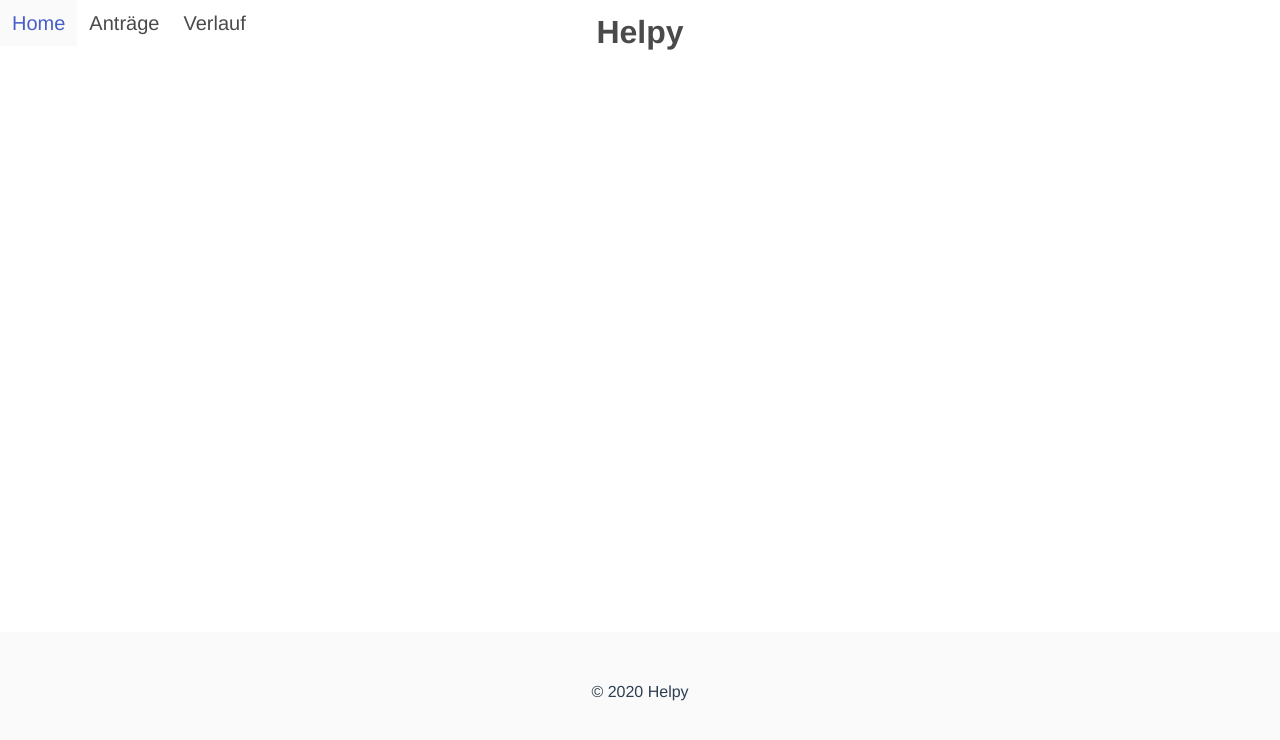
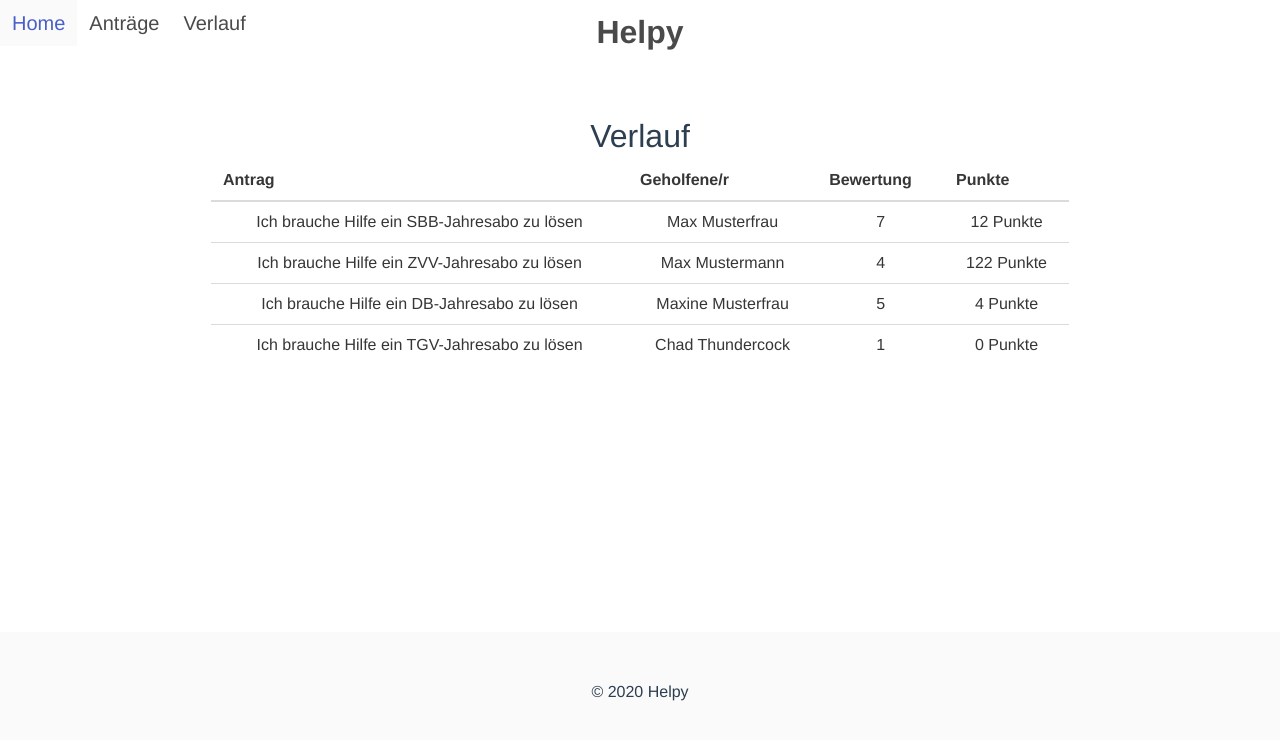
Before and after one commit to Hoi15A/helpy-frontend, a Vue app: page /history in a window 1280 px wide. Shown: the top 740 px of the page. Built offline with nearby package versions, Linux system fonts and the light colour scheme.

Commit message:
Add History page

```diff
--- a/src/router/index.js
+++ b/src/router/index.js
@@ -5,6 +5,7 @@ import Login from "../views/Login.vue";
 import Register from "../views/Register.vue";
 import Requests from "../views/Requests.vue";
 import CreateRequest from "@/views/CreateRequest";
+import History from "@/views/History";
 
 Vue.use(VueRouter);
 
@@ -35,6 +36,11 @@ const routes = [
     component: CreateRequest
   },
   {
+    path: "/history",
+    name: "History",
+    component: History
+  },
+  {
     path: "/about",
     name: "About",
     // route level code-splitting
--- /dev/null
+++ b/src/views/History.vue
@@ -0,0 +1,50 @@
+<template>
+  <div class="history">
+    <div class="columns is-centered">
+      <div class="column is-three-quarters">
+        <h1>Verlauf</h1>
+        <table class="table is-fullwidth is-hoverable">
+          <thead>
+          <tr>
+            <th scope="col">Antrag</th>
+            <th scope="col">Geholfene/r</th>
+            <th scope="col">Bewertung</th>
+            <th scope="col">Punkte</th>
+          </tr>
+          </thead>
+          <tbody>
+            <tr v-for="entry in historyItems" :key="entry">
+              <td>{{entry.antrag}}</td>
+              <td>{{entry.helpseeker}}</td>
+              <td>{{entry.rating}}</td>
+              <td>{{entry.points}} Punkte</td>
+            </tr>
+          </tbody>
+        </table>
+      </div>
+    </div>
+  </div>
+</template>
+
+<script>
+export default {
+  name: "History",
+  data: function () {
+    return {
+      historyItems: []
+    }
+  },
+  beforeMount: function() {
+    setTimeout(() => {
+      this.historyItems = [
+        { antrag: "Ich brauche Hilfe ein SBB-Jahresabo zu lösen", helpseeker: "Max Musterfrau", rating: 7, points: 12},
+        { antrag: "Ich brauche Hilfe ein ZVV-Jahresabo zu lösen", helpseeker: "Max Mustermann", rating: 4, points: 122},
+        { antrag: "Ich brauche Hilfe ein DB-Jahresabo zu lösen", helpseeker: "Maxine Musterfrau", rating: 5, points: 4},
+        { antrag: "Ich brauche Hilfe ein TGV-Jahresabo zu lösen", helpseeker: "Chad Thundercock", rating: 1, points: 0}
+      ];
+    }, 1000);
+  }
+};
+</script>
+
+<style scoped></style>
```
